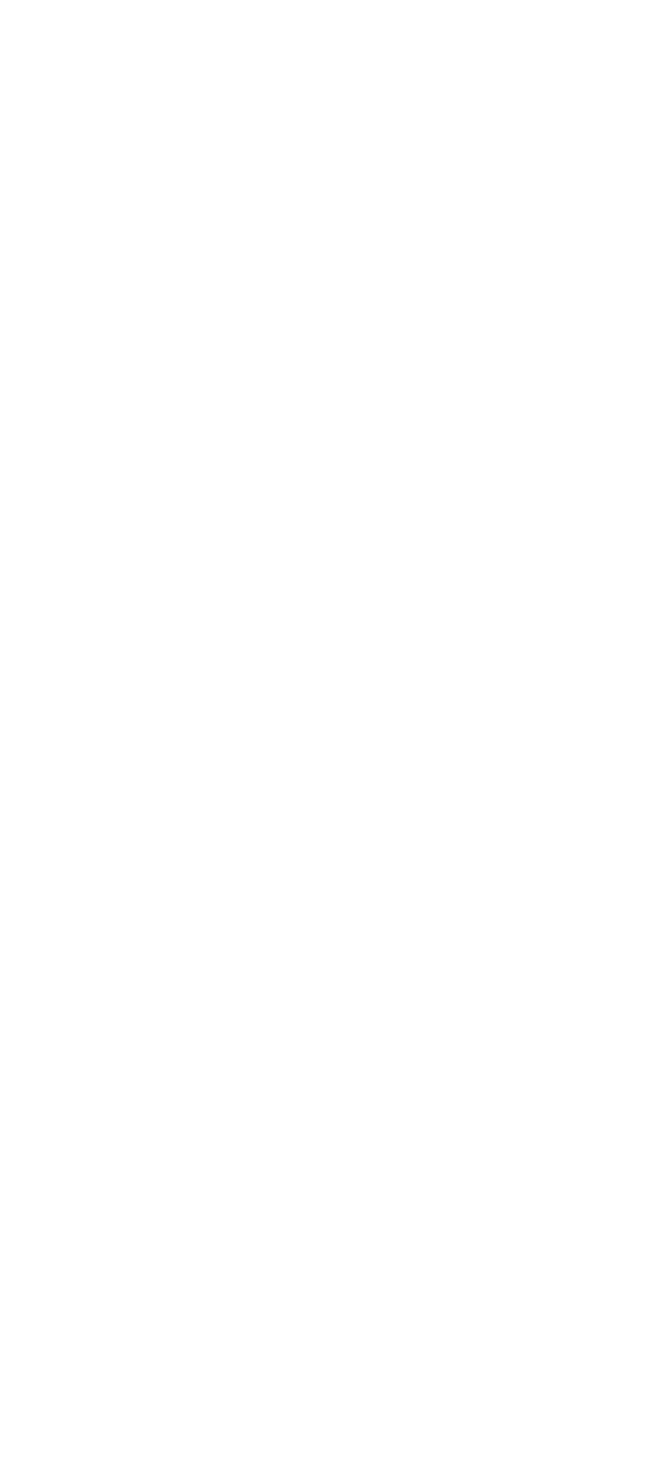
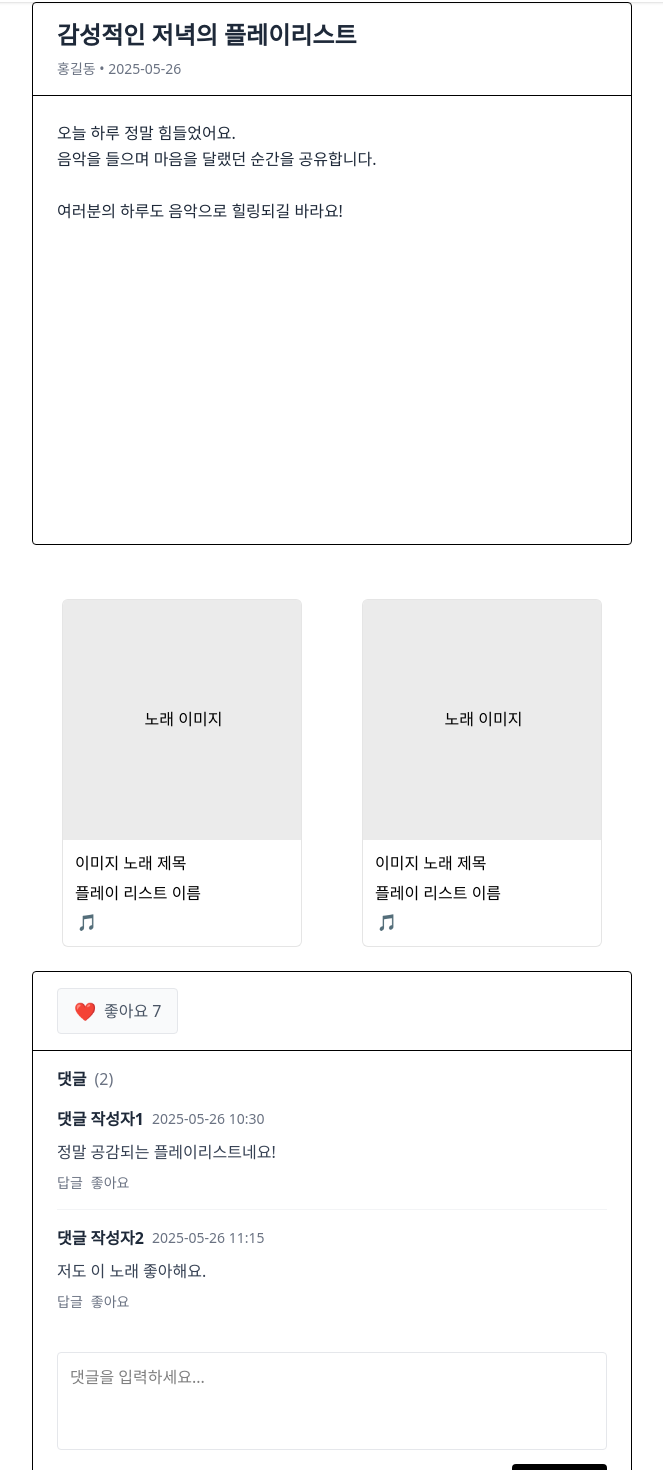
Before and after one commit to forwoni/MoodLog, a React (Vite) app in the folder frontend/my-app/: page /userpostdetail in a window 1280 px wide. Before the commit this address had no page. Shown: the part 100-1570 px from the top of the page, without its empty margins (308-971 px from the left). Before the commit the page ends 800 px from the top, so only its background shows below. Built offline with nearby package versions, Linux system fonts and the light colour scheme.

Commit message:
mid term commit

```diff
--- a/frontend/my-app/src/App.tsx
+++ b/frontend/my-app/src/App.tsx
@@ -7,7 +7,7 @@ import PlayListEditor from "./pages/PlayListEditor";
 import PostPage from "./pages/PostPage";
 import MainPage from './pages/MainPage';
 import OtherUserHistoryPage from './pages/OtherUserHistroyPage';
-
+import UserPostDetailPage from './pages/UserPostDetailPage'
 function App() {
   return (
     <BrowserRouter>
@@ -20,6 +20,7 @@ function App() {
         <Route path="/post" element={<PostPage />} />
         <Route path='/main' element={<MainPage/>}/>
         <Route path='/otheruserhistory' element={<OtherUserHistoryPage />} />
+        <Route path='/userpostdetail' element={<UserPostDetailPage />} />
       </Routes>
     </BrowserRouter>
   );
--- /dev/null
+++ b/frontend/my-app/src/components/CommentSection.tsx
@@ -0,0 +1,129 @@
+import React, { useState } from "react";
+
+interface Comment {
+  id: number;
+  author: string;
+  content: string;
+  createdAt: string;
+}
+
+interface CommentSectionProps {
+  initialLikeCount: number;
+  initialIsLiked: boolean;
+}
+
+export default function CommentSection({
+  initialLikeCount,
+  initialIsLiked
+}: CommentSectionProps) {
+  const [likeCount, setLikeCount] = useState(initialLikeCount);
+  const [isLiked, setIsLiked] = useState(initialIsLiked);
+  const [newComment, setNewComment] = useState("");
+  const [comments, setComments] = useState<Comment[]>([
+    {
+      id: 1,
+      author: "댓글 작성자1",
+      content: "정말 공감되는 플레이리스트네요!",
+      createdAt: "2025-05-26 10:30",
+    },
+    {
+      id: 2,
+      author: "댓글 작성자2",
+      content: "저도 이 노래 좋아해요.",
+      createdAt: "2025-05-26 11:15",
+    }
+  ]);
+
+  const handleLike = () => {
+    setIsLiked(!isLiked);
+    setLikeCount(prev => isLiked ? prev - 1 : prev + 1);
+  };
+
+  const handleCommentSubmit = () => {
+    if (newComment.trim()) {
+      const comment: Comment = {
+        id: Date.now(),
+        author: "현재 사용자",
+        content: newComment,
+        createdAt: new Date().toLocaleString('ko-KR')
+      };
+      setComments([...comments, comment]);
+      setNewComment("");
+    }
+  };
+
+  return (
+    <div className="border rounded bg-white">
+      {/* 좋아요 영역 */}
+      <div className="px-6 py-4 border-b">
+        <button
+          onClick={handleLike}
+          className={`flex items-center gap-2 px-4 py-2 rounded transition-colors ${
+            isLiked
+              ? "bg-red-50 text-red-600 border border-red-200"
+              : "bg-gray-50 text-gray-600 border border-gray-200"
+          }`}
+        >
+          <span className={`text-lg ${isLiked ? "text-red-500" : "text-gray-400"}`}>
+            {isLiked ? "❤️" : "❤️"}
+          </span>
+          <span className="font-medium">좋아요 {likeCount}</span>
+        </button>
+      </div>
+
+      {/* 댓글 목록 */}
+      <div className="px-6 py-4">
+        <div className="flex items-center gap-2 mb-4">
+          <span className="font-semibold text-gray-800">댓글</span>
+          <span className="text-gray-500">({comments.length})</span>
+        </div>
+
+        {/* 댓글 리스트 */}
+        <div className="space-y-4 mb-6">
+          {comments.map((comment) => (
+            <div key={comment.id} className="border-b border-gray-100 pb-4 last:border-b-0">
+              <div className="flex items-center gap-2 mb-2">
+                <span className="font-semibold text-gray-800">{comment.author}</span>
+                <span className="text-sm text-gray-500">{comment.createdAt}</span>
+              </div>
+              <p className="text-gray-700 leading-relaxed">{comment.content}</p>
+              <div className="flex gap-2 mt-2">
+                <button className="text-sm text-gray-500 hover:text-gray-700">
+                  답글
+                </button>
+                <button className="text-sm text-gray-500 hover:text-gray-700">
+                  좋아요
+                </button>
+              </div>
+            </div>
+          ))}
+        </div>
+
+        {comments.length === 0 && (
+          <div className="text-center py-8 text-gray-500">
+            아직 댓글이 없습니다. 첫 번째 댓글을 작성해보세요!
+          </div>
+        )}
+
+        {/* 댓글 작성 (리스트 아래로 이동) */}
+        <div className="mt-6">
+          <textarea
+            value={newComment}
+            onChange={(e) => setNewComment(e.target.value)}
+            placeholder="댓글을 입력하세요..."
+            className="w-full p-3 border border-gray-200 rounded resize-none focus:outline-none focus:ring-2 focus:ring-blue-500"
+            rows={3}
+          />
+          <div className="flex justify-end mt-2">
+            <button
+              onClick={handleCommentSubmit}
+              className="px-4 py-2 bg-black text-white rounded hover:bg-gray-800 transition-colors"
+            >
+              댓글 작성
+            </button>
+          </div>
+        </div>
+      </div>
+    </div>
+  );
+}
--- /dev/null
+++ b/frontend/my-app/src/pages/UserPostDetailPage.tsx
@@ -0,0 +1,61 @@
+import React from "react";
+import { HeaderBox } from "../layouts/headerBox";
+import { UserPlayListBox } from "../components/UserPlayLIstBox";
+import CommentSection from "../components/CommentSection";
+
+export default function PostDetailPage() {
+  // 임시 데이터
+  const postData = {
+    title: "감성적인 저녁의 플레이리스트",
+    content: `오늘 하루 정말 힘들었어요.
+음악을 들으며 마음을 달랬던 순간을 공유합니다.
+
+여러분의 하루도 음악으로 힐링되길 바라요!`,
+    author: "홍길동",
+    createdAt: "2025-05-26",
+    likeCount: 7,
+    isLiked: false
+  };
+
+  return (
+    <div className="min-h-screen bg-white">
+      <HeaderBox />
+      <div className="max-w-[1200px] mx-auto pt-[102px] flex justify-center">
+        {/* 게시글 본문 영역 */}
+        <div className="flex-1 max-w-[600px]">
+          {/* 게시글 제목 및 내용 */}
+          <div className="border rounded bg-white mb-6">
+            <div className="px-6 py-4 border-b">
+              <h1 className="text-2xl font-bold text-gray-800 mb-2">
+                {postData.title}
+              </h1>
+              <div className="text-sm text-gray-500">
+                {postData.author} • {postData.createdAt}
+              </div>
+            </div>
+            <div className="px-6 py-6">
+              <div
+                className="text-gray-800 whitespace-pre-wrap leading-relaxed"
+                style={{ minHeight: "400px" }}
+              >
+                {postData.content}
+              </div>
+            </div>
+          </div>
+
+          {/* 플레이리스트 2개 (가로 배치) */}
+          <div className="flex flex-row gap-15 mb-6 justify-center">
+            <UserPlayListBox showEditButton={false} />
+            <UserPlayListBox showEditButton={false} />
+          </div>
+
+          {/* 댓글 영역 */}
+          <CommentSection
+            initialLikeCount={postData.likeCount}
+            initialIsLiked={postData.isLiked}
+          />
+        </div>
+      </div>
+    </div>
+  );
+}
```
